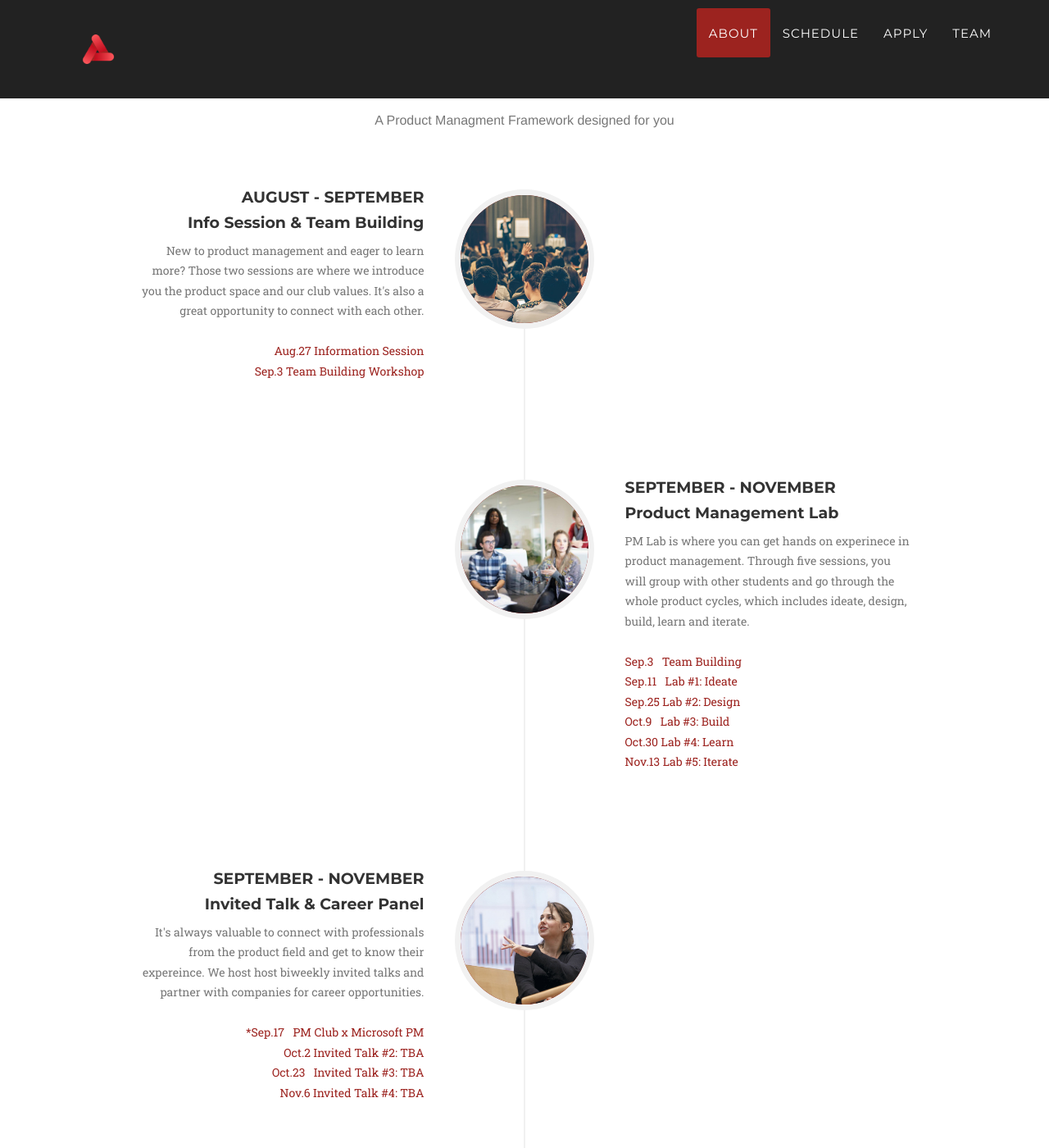
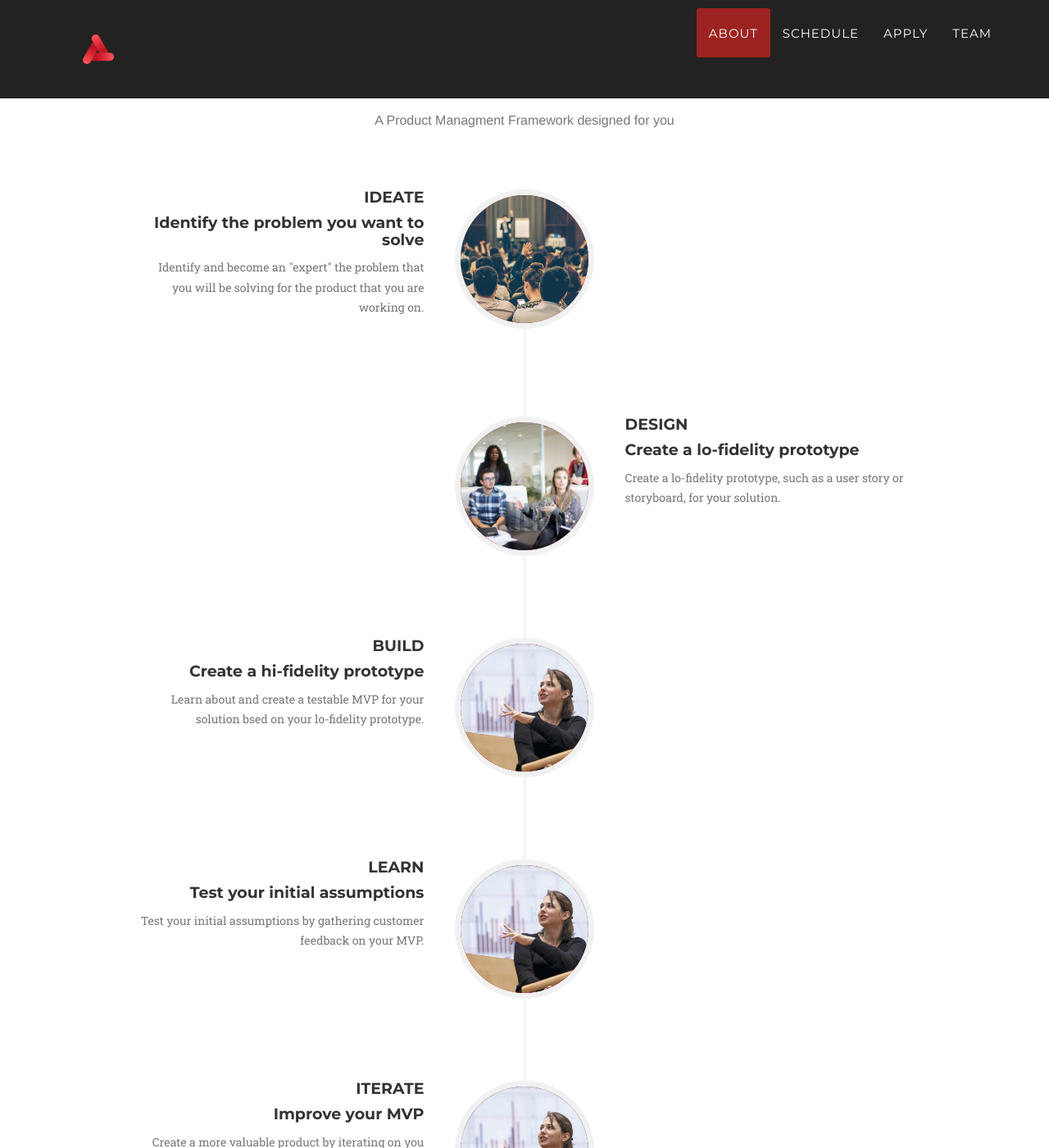
Before and after one commit to unc-pmclub/main-website, a Jekyll site: the page built from index.html, in a window 1280 px wide and 1400 px high, scrolled down 1645 px. Shown: the whole window at 82% size. Built offline with Jekyll 4.4.1, drawn with Linux system fonts in a browser that asks for light colours; some web fonts are replaced; some of the changed text lies outside the part shown.

Commit message:
Update fmwork.html

```diff
--- a/_includes/fmwork.html
+++ b/_includes/fmwork.html
@@ -15,15 +15,15 @@
                             </div>
                             <div class="timeline-panel">
                                 <div class="timeline-heading">
-                                    <h4>August - September</h4>
-                                    <h4 class="subheading">Info Session & Team Building</h4>
+                                    <h4>Ideate</h4>
+                                    <h4 class="subheading">Identify the problem you want to solve</h4>
                                 </div>
                                 <div class="timeline-body">
-                                    <p class="text-muted">New to product management and eager to learn more? Those two sessions are where we introduce you the product space and our club values. It's also a great opportunity to connect with each other. </br>
-                                    <span class="in-schedule">
+                                    <p class="text-muted">Identify and become an "expert" the problem that you will be solving for the product that you are working on.</br>
+                                   <!-- <span class="in-schedule">
                                     </br>Aug.27 Information Session
                                     </br>Sep.3 Team Building Workshop
-                                    </span></p>
+                                    </span></p> -->
                                 </div>
                             </div>
                         </li>
@@ -33,18 +33,18 @@
                             </div>
                             <div class="timeline-panel">
                                 <div class="timeline-heading">
-                                    <h4>September - November</h4>
-                                    <h4 class="subheading">Product Management Lab</h4>
+                                    <h4>Design</h4>
+                                    <h4 class="subheading">Create a lo-fidelity prototype</h4>
                                 </div>
                                 <div class="timeline-body">
-                                    <p class="text-muted">PM Lab is where you can get hands on experinece in product management. Through five sessions, you will group with other students and go through the whole product cycles, which includes ideate, design, build, learn and iterate. </br>
+                                    <p class="text-muted">Create a lo-fidelity prototype, such as a user story or storyboard, for your solution.</br>
                                     <span class="in-schedule">
-                                    </br>Sep.3  &nbsp; Team Building
+                                    <!-- </br>Sep.3  &nbsp; Team Building
                                     </br>Sep.11  &nbsp; Lab #1: Ideate
                                     </br>Sep.25 Lab #2: Design
                                     </br>Oct.9  &nbsp; Lab #3: Build
                                     </br>Oct.30 Lab #4: Learn
-                                    </br>Nov.13 Lab #5: Iterate</span></p>
+                                    </br>Nov.13 Lab #5: Iterate</span></p> -->
                                 </div>
                             </div>
                         </li>
@@ -54,17 +54,57 @@
                             </div>
                             <div class="timeline-panel">
                                 <div class="timeline-heading">
-                                    <h4>September - November</h4>
-                                    <h4 class="subheading">Invited Talk & Career Panel</h4>
+                                    <h4>Build</h4>
+                                    <h4 class="subheading">Create a hi-fidelity prototype</h4>
                                 </div>
                                 <div class="timeline-body">
-                                    <p class="text-muted">It's always valuable to connect with professionals from the product field and get to know their expereince. We host host biweekly invited talks and partner with companies for career opportunities.
-                                    <span class="in-schedule">
+                                    <p class="text-muted">Learn about and create a testable MVP for your solution bsed on your lo-fidelity prototype.
+                                    <!-- <span class="in-schedule">
                                     </br></br>*Sep.17  &nbsp; PM Club x Microsoft PM
                                     </br>Oct.2 Invited Talk #2: TBA
                                     </br>Oct.23  &nbsp; Invited Talk #3: TBA
                                     </br>Nov.6 Invited Talk #4: TBA
-                                    </span>
+                                    </span> -->
+                                </div>
+                            </div>
+                        </li>
+                        <li>
+                            <div class="timeline-image">
+                                <img class="img-circle img-responsive" src="img/about/3.jpg" alt="">
+                            </div>
+                            <div class="timeline-panel">
+                                <div class="timeline-heading">
+                                    <h4>Learn</h4>
+                                    <h4 class="subheading">Test your initial assumptions</h4>
+                                </div>
+                                <div class="timeline-body">
+                                    <p class="text-muted">Test your initial assumptions by gathering customer feedback on your MVP.
+                                    <!-- <span class="in-schedule">
+                                    </br></br>*Sep.17  &nbsp; PM Club x Microsoft PM
+                                    </br>Oct.2 Invited Talk #2: TBA
+                                    </br>Oct.23  &nbsp; Invited Talk #3: TBA
+                                    </br>Nov.6 Invited Talk #4: TBA
+                                    </span> -->
+                                </div>
+                            </div>
+                        </li>
+                        <li>
+                            <div class="timeline-image">
+                                <img class="img-circle img-responsive" src="img/about/3.jpg" alt="">
+                            </div>
+                            <div class="timeline-panel">
+                                <div class="timeline-heading">
+                                    <h4>Iterate</h4>
+                                    <h4 class="subheading">Improve your MVP</h4>
+                                </div>
+                                <div class="timeline-body">
+                                    <p class="text-muted">Create a more valuable product by iterating on you MVP based the customer feedback that you gathered.
+                                    <!-- <span class="in-schedule">
+                                    </br></br>*Sep.17  &nbsp; PM Club x Microsoft PM
+                                    </br>Oct.2 Invited Talk #2: TBA
+                                    </br>Oct.23  &nbsp; Invited Talk #3: TBA
+                                    </br>Nov.6 Invited Talk #4: TBA
+                                    </span> -->
                                 </div>
                             </div>
                         </li>
@@ -74,23 +114,23 @@
                             </div>
                             <div class="timeline-panel">
                                 <div class="timeline-heading">
-                                    <h4>November</h4>
-                                    <h4 class="subheading">Demo Day & Networking Event</h4>
+                                    <h4>Demo Day</h4>
+                                    <h4 class="subheading">Pitch your product feature to stakeholders and the rest of the club</h4>
                                 </div>
                                 <div class="timeline-body">
-                                    <p class="text-muted">You made through the whole journey! It's time to present your product to others and share what you have learnt.
+                                    <p class="text-muted">You made through the whole journey! It's time to present your product to others and share what you have created.
                                     </br>
-                                    <span class="in-schedule">
+                                    <!-- <span class="in-schedule">
                                     </br>Nov.20 Demo Day & Networking Event
-                                    </span></p>
+                                    </span></p> -->
                                 </div>
                             </div>
                         </li>
                         <li class="timeline-inverted">
                             <div class="timeline-image">
-                                <h4>Be Part
-                                    <br>Of Our
-                                    <br>Story!</h4>
+                                <h4>Let us be
+                                    <br>a part of
+                                    <br> your story!</h4>
                             </div>
                         </li>
                     </ul>
```
